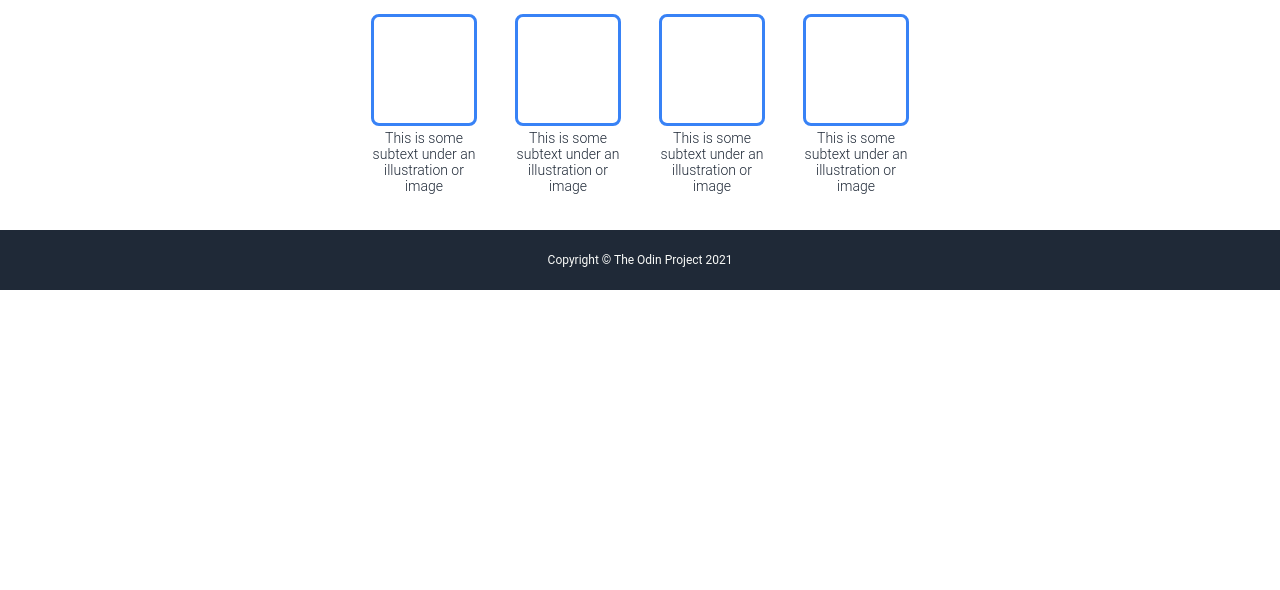
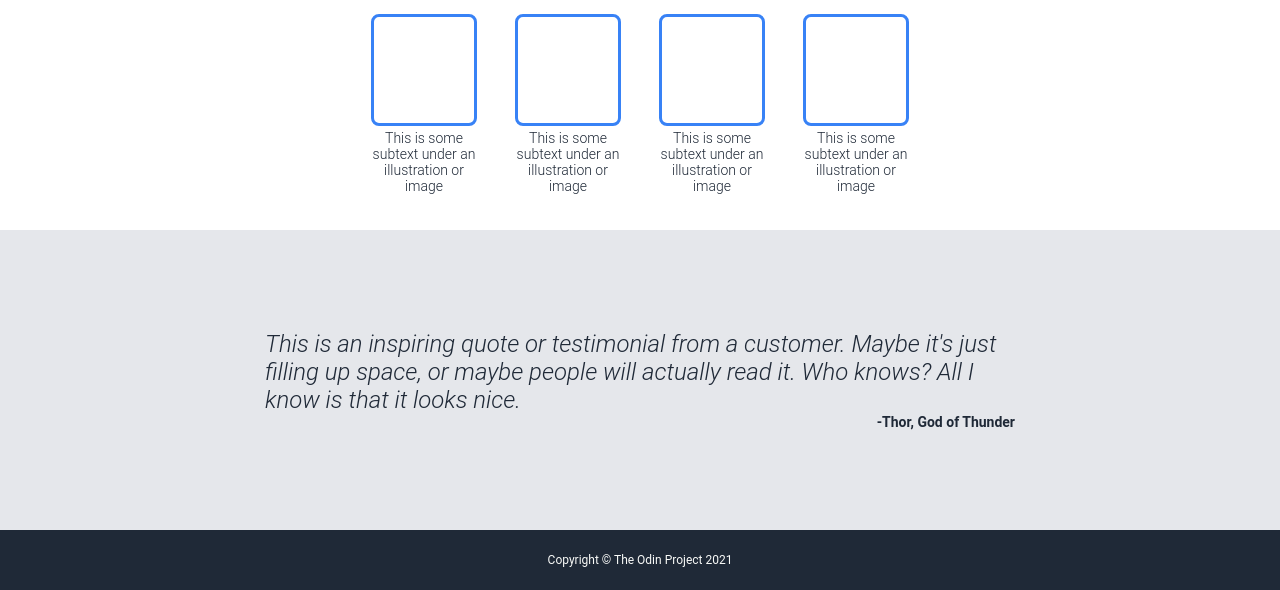
Before and after one commit to danfic01/landing-page, a plain HTML site: page index.html in a window 1280 px wide. Shown: the part 556-1146 px from the top of the page. Before the commit the page ends 846 px from the top, so only its background shows below. Drawn offline with Linux system fonts and the light colour scheme.

Commit message:
Add quote
Quote section added below info. Style updated to match provided spec.

```diff
--- a/css/stlye.css
+++ b/css/stlye.css
@@ -131,6 +131,34 @@
     align-items: center;
   }
 
+  .quote{
+    background: #e5e7eb;
+    display: flex;
+    flex-direction: column;
+    justify-content: center;
+    align-items: center;
+    padding: 100px;
+  }
+
+  #quote {
+    font-size: 24px;
+    max-width: 750px;
+    text-align: left;
+    font-weight: light;
+    font-style: italic;
+    padding: 0;
+    margin: 0;
+  }
+
+  #attribution {
+    color: #1f2937;
+    font-size: 14px;
+    padding:0;
+    margin: 0;
+    min-width: 750px;
+    text-align: right;
+  }
+
   .footer {
     display: flex;
     flex-basis: 60px;
--- a/index.html
+++ b/index.html
@@ -57,7 +57,16 @@
                   </div>
 
                 </div>
-              </div>
+            </div>
+
+            <div class="quote">
+                <p id="quote">
+                  This is an inspiring quote or testimonial from a customer.
+                  Maybe it's just filling up space, or maybe people will
+                  actually read it. Who knows? All I know is that it looks nice.
+                </p>
+                <h4 id="attribution">-Thor, God of Thunder</h4>
+            </div>
 
             <div class="footer">Copyright © The Odin Project 2021</div>
 
```
